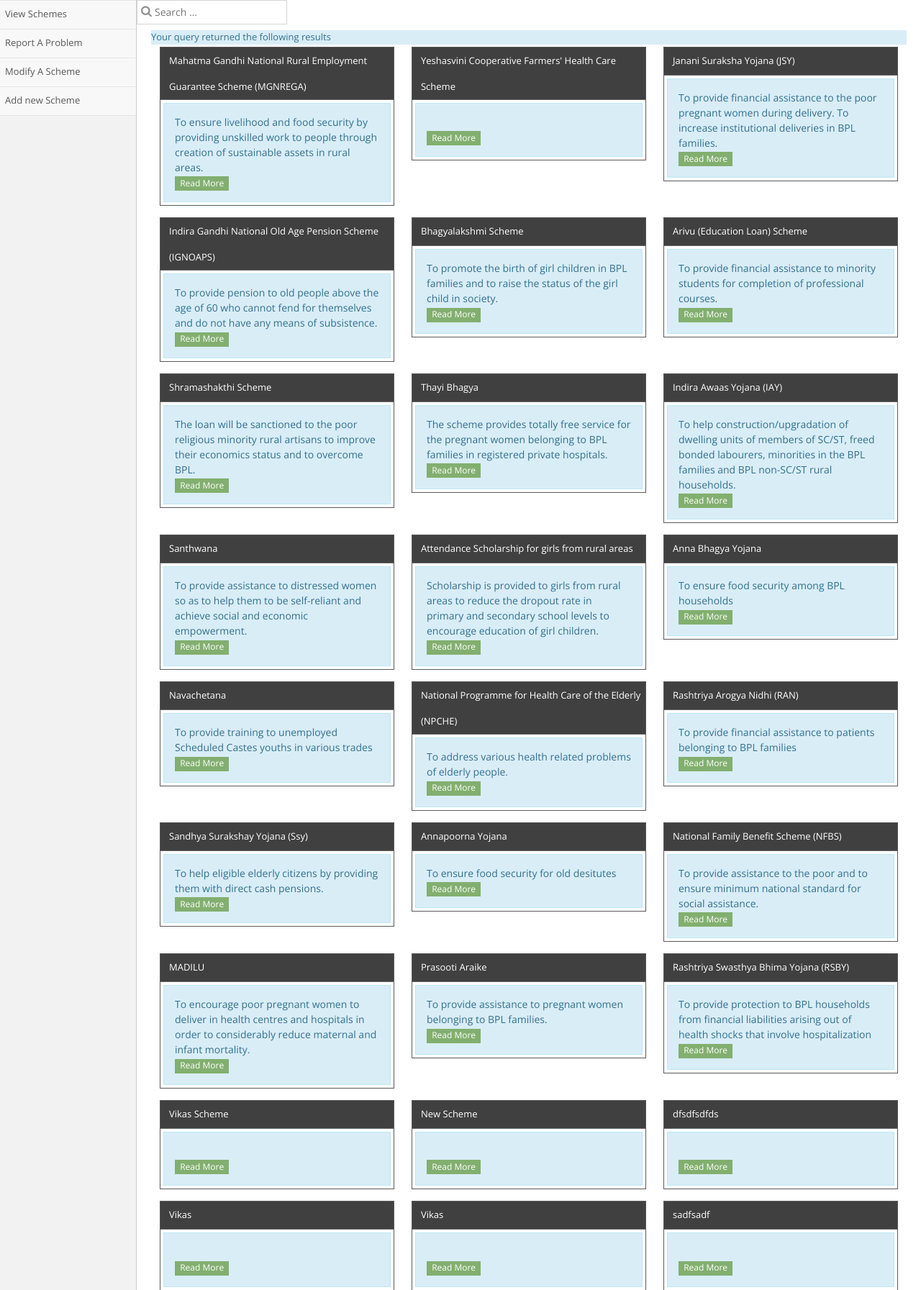
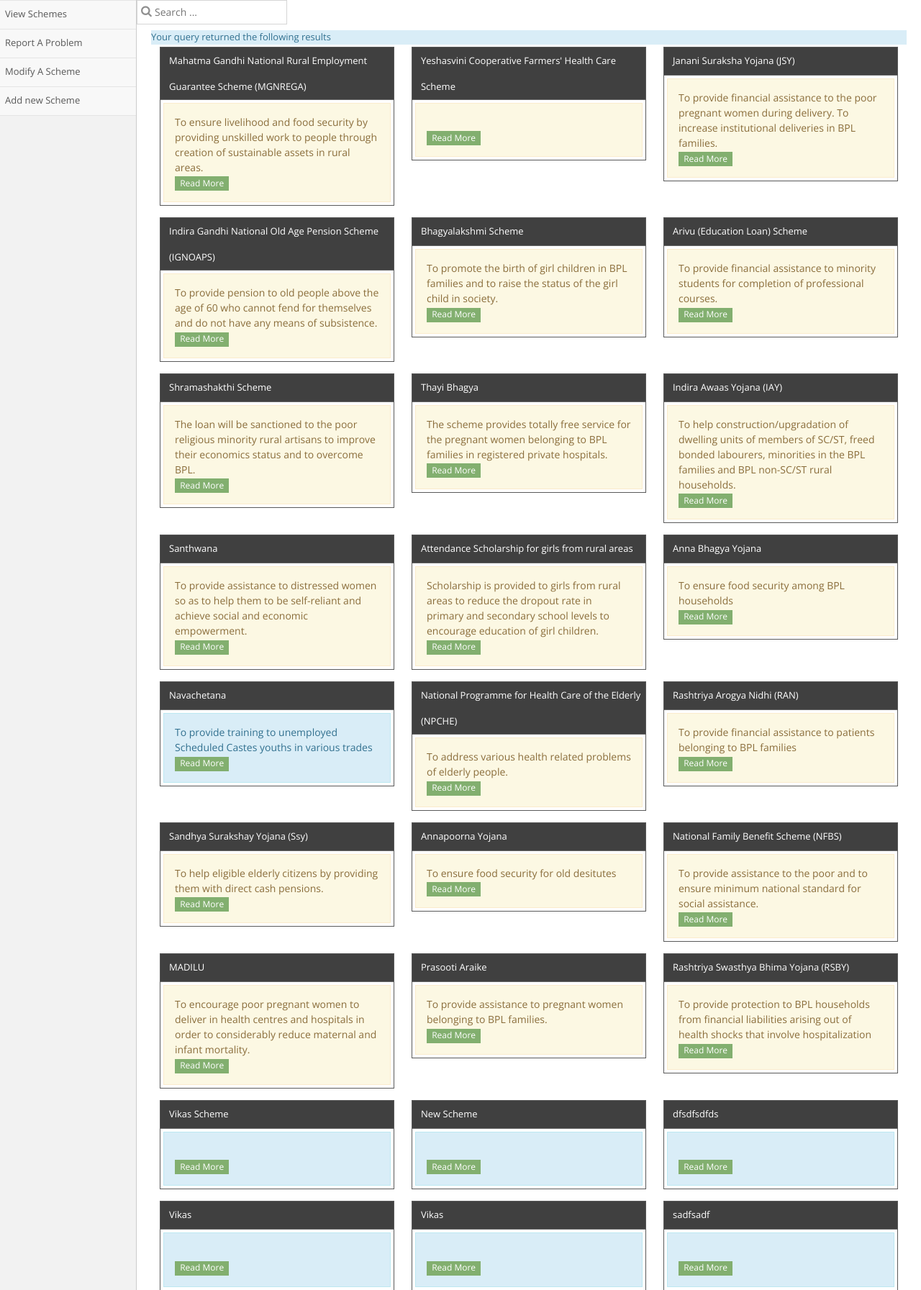
Before and after one commit to zense-dev/policy_hackathon, a CodeIgniter app: page /index.php/policy/search in a window 1280 px wide. Shown: the part 45-1838 px from the top of the page at 72% size. Run offline with CodeIgniter, Linux system fonts and the light colour scheme; some libraries are stand-ins or nearby versions.

Commit message:
Category search added link home1

```diff
--- a/application/controllers/policy.php
+++ b/application/controllers/policy.php
@@ -57,6 +57,30 @@ class Policy extends CI_Controller
         }
 
         //User already logged in
+    }
+
+    public function home1(){
+        if($this->check_login()==1){
+            $this->load->model('policy_model');
+            $data = $this->policy_model->get_schemes();
+
+            $this->load->view('policy/viewscheme1', array('content'=>$data));
+        }
+        else{
+            $this->load->view('policy/login', array('content'=>''));
+        }
+
+        //User already logged in
+    }
+
+    public function schemes_json(){
+        $this->load->model('policy_model');
+        $val = $this->policy_model->schemes_json();
+
+        $this->output->set_content_type('application/json');
+        $json = $this->output->set_output(json_encode($val));
+        //return to the view once reach here
+        return $val;
     }
 
     public function home_first(){
@@ -353,7 +377,7 @@ scheme_age=on&scheme_family=on&scheme_why=&scheme_help=&scheme_other_details=
                 $data['scheme_id'] = $this->input->post('scheme_id');
 
                 $this->load->model('policy_model');
-                $policy_id = $this->policy_model->modify_scheme($data);
+                $this->policy_model->modify_scheme($data);
 
 
                 $eligibility_data['data'] = array(
@@ -365,7 +389,7 @@ scheme_age=on&scheme_family=on&scheme_why=&scheme_help=&scheme_other_details=
                     'poverty_level'=> $this->input->post('scheme_gender')
                 );
 
-                $eligibility_data['scheme_id'] = $policy_id;
+                $eligibility_data['scheme_id'] = $this->input->post('scheme_id');
 
                 $this->policy_model->modify_eligibility($eligibility_data);
             }
@@ -402,7 +426,7 @@ scheme_age=on&scheme_family=on&scheme_why=&scheme_help=&scheme_other_details=
     }
 
     public function search(){
-        $string = $this->input->get('string');
+        $string = $this->input->get('string', TRUE);
         $this->load->model('policy_model');
         $results = $this->policy_model->search($string);
         $this->load->view('policy/search', array('content'=>$results));
--- a/application/models/policy_model.php
+++ b/application/models/policy_model.php
@@ -60,8 +60,31 @@
     }
 
     public function page_view($data){
-        $query = $this->db->get_where('schemes', $data);
-        return $query->result();
+        /*
+         * SELECT schemes . * , eligibility . *
+FROM schemes
+INNER JOIN eligibility ON schemes.scheme_id = eligibility.parent_id
+LIMIT 0 , 30
+         */
+        $scheme_id = $data['scheme_id'];
+        $newquery = $this->db->query(
+            'SELECT schemes. * , eligibility. *
+             FROM schemes
+             INNER JOIN eligibility ON schemes.scheme_id = eligibility.parent_id
+             WHERE schemes.scheme_id ='.$scheme_id
+            );
+        //$query = $this->db->get_where('schemes', $data);
+        return $newquery->result();
+    }
+
+    public function schemes_json(){
+        $newquery = $this->db->query(
+            'SELECT schemes. * , eligibility. *
+             FROM schemes
+             INNER JOIN eligibility ON schemes.scheme_id = eligibility.parent_id'
+        );
+        //$query = $this->db->get_where('schemes', $data);
+        return $newquery->result();
     }
 
     public function insert_scheme($data){
@@ -76,6 +99,7 @@
     public function modify_scheme($data){
         $this->db->where('scheme_id', $data['scheme_id']);
         $this->db->update('schemes', $data['data']);
+        return $this->db->insert_id();
     }
 
     public function modify_eligibility($data){
@@ -88,6 +112,7 @@
     }
 
     public function get_schemes(){
+        $this->db->select('scheme_id, scheme_name, scheme_flag, scheme_objectives');
         $query = $this->db->get('schemes');
         return $query->result();
     }
--- a/application/views/policy/search.php
+++ b/application/views/policy/search.php
@@ -195,8 +195,13 @@ function agegroup($var){
 													<div class="widget-body">
 														<div class="widget-main padding-4">
 															<div class="scrollable" data-height="125">
-																<div class="content">
-																	<div class="alert alert-info">';
+																<div class="content">';
+                if($row->scheme_flag==1){
+                    echo '<div class="alert alert-warning">';
+                }
+                else{
+                    echo '<div class="alert alert-info">';
+                }
                 echo $row->scheme_objectives;
                 echo '<br>
 																		<a href="'.base_url().'policy/viewpage/'.$row->scheme_id.'" class="label label-success">Read More</a>
@@ -219,8 +224,13 @@ function agegroup($var){
 											<div class="widget-body">
 												<div class="widget-main padding-4">
 													<div class="scrollable" data-height="125">
-														<div class="content">
-															<div class="alert alert-info">';
+														<div class="content">';
+                if($row->scheme_flag==1){
+                    echo '<div class="alert alert-warning">';
+                }
+                else{
+                    echo '<div class="alert alert-info">';
+                }
                 echo $row->scheme_objectives;
                 echo '<br>
 																<a href="'.base_url().'policy/viewpage/'.$row->scheme_id.'" class="label label-success">Read More</a>
@@ -243,8 +253,14 @@ function agegroup($var){
 											<div class="widget-body">
 												<div class="widget-main padding-4">
 													<div class="scrollable" data-height="125">
-														<div class="content">
-															<div class="alert alert-info">';
+														<div class="content">';
+                if($row->scheme_flag==1){
+                    echo '<div class="alert alert-warning">';
+                }
+                else{
+                    echo '<div class="alert alert-info">';
+                }
+
                 echo $row->scheme_objectives;
                 echo '<br>
 																<a href="'.base_url().'policy/viewpage/'.$row->scheme_id.'" class="label label-success">Read More</a>
```
Also changed, not shown: application/views/policy/scheme_full.php (+4 -4 lines).
